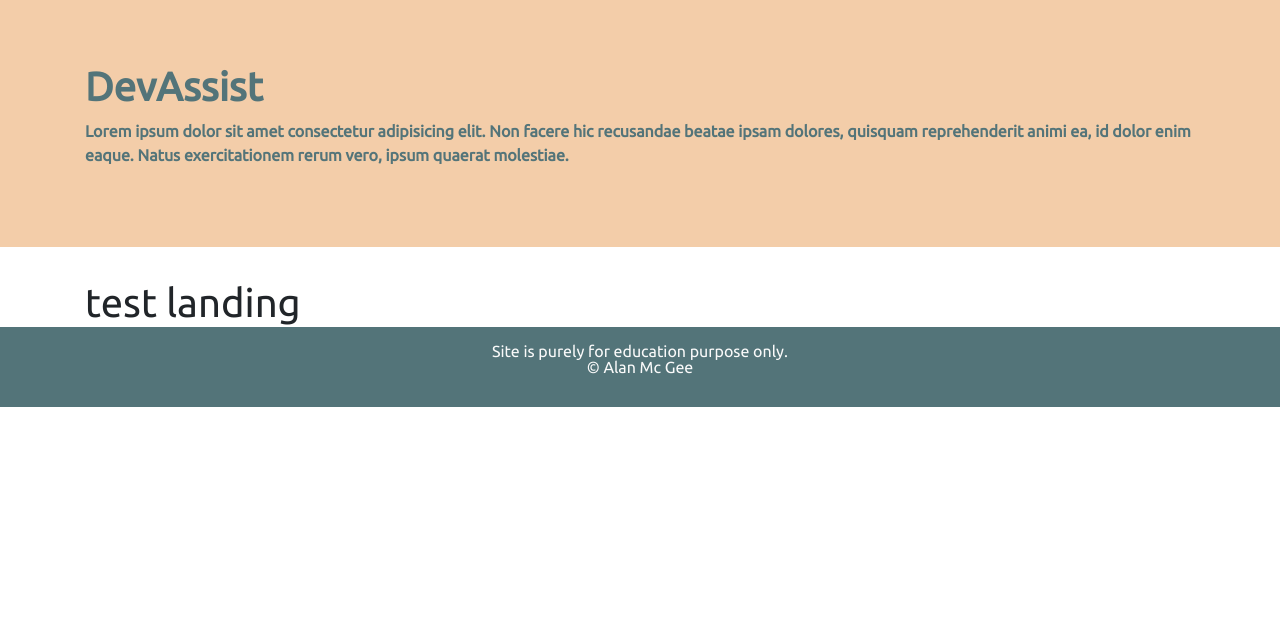
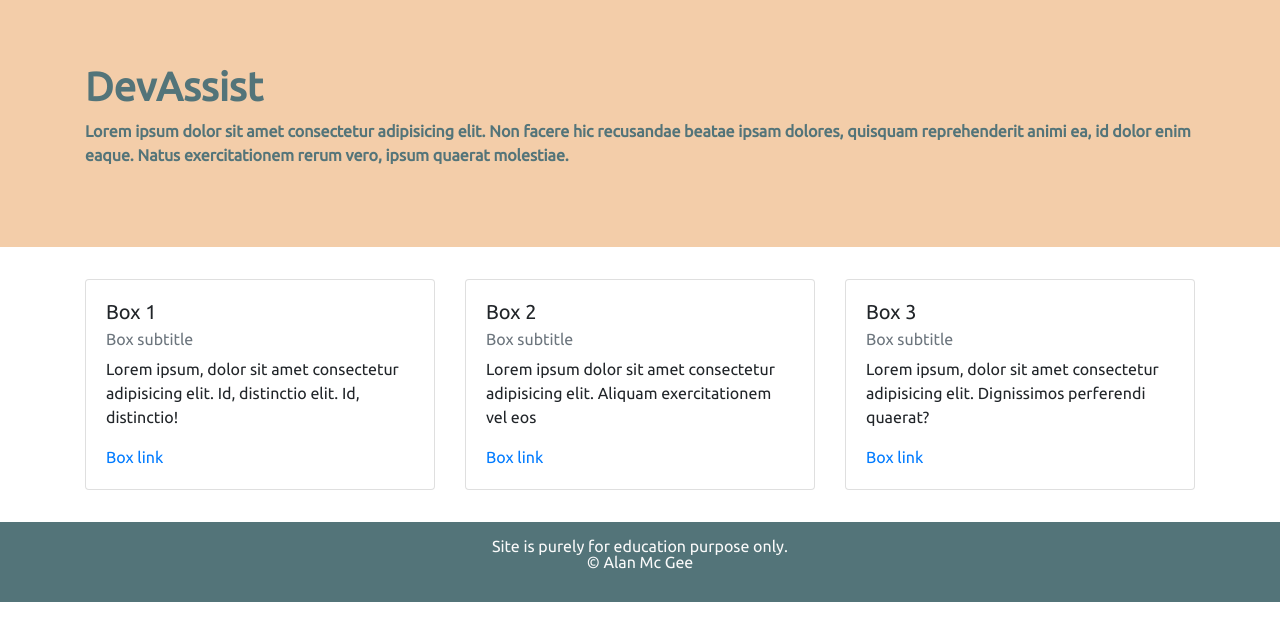
Before and after one commit to alimgee/dev_assist, a Django app: page / in a window 1280 px wide. Shown: the part 57-698 px from the top of the page. Run offline with Django 3.2, Linux system fonts and the light colour scheme; some libraries are stand-ins or nearby versions.

Commit message:
Adding 3 boxs to index using bootstrap 4 cards

```diff
--- a/main/templates/index.html
+++ b/main/templates/index.html
@@ -2,9 +2,37 @@
 
 {% block content %}
 <div class="container">
-    <div class="row">
-        <div class="col-12">
-            <h1> test landing</h1>
+    <div class="row mb-4">
+        <div class="col-md-4 mb-2">
+            <div class="card">
+                <div class="card-body">
+                  <h5 class="card-title">Box 1</h5>
+                  <h6 class="card-subtitle mb-2 text-muted">Box subtitle</h6>
+                  <p class="card-text">Lorem ipsum, dolor sit amet consectetur adipisicing elit. Id, distinctio elit. Id, distinctio!</p>
+                  <a href="#" class="card-link">Box link</a>
+                </div>
+              </div>
+        </div>
+        <div class="col-md-4 mb-2">
+            <div class="card">
+                <div class="card-body">
+                  <h5 class="card-title">Box 2</h5>
+                  <h6 class="card-subtitle mb-2 text-muted">Box subtitle</h6>
+                  <p class="card-text">Lorem ipsum dolor sit amet consectetur adipisicing elit. Aliquam exercitationem
+                      vel eos </p>
+                  <a href="#" class="card-link">Box link</a>
+                </div>
+              </div>
+        </div>
+        <div class="col-md-4 mb-2">
+            <div class="card">
+                <div class="card-body">
+                  <h5 class="card-title">Box 3</h5>
+                  <h6 class="card-subtitle mb-2 text-muted">Box subtitle</h6>
+                  <p class="card-text">Lorem ipsum, dolor sit amet consectetur adipisicing elit. Dignissimos perferendi quaerat?</p>
+                  <a href="#" class="card-link">Box link</a>
+                </div>
+            </div>
         </div>
     </div>
 </div>
--- a/static/css/main.css
+++ b/static/css/main.css
@@ -29,6 +29,8 @@ body{
     color: #537479;
     font-weight: bold;
 }
+/* index page card */
+
 /* footer */
 .footer{
     line-height: 1rem;
@@ -37,5 +39,5 @@ body{
     background-color: #537479;
     padding: 1rem;
     color: #fafafa;
-    margin-top: -.5rem;
+
 }
```
